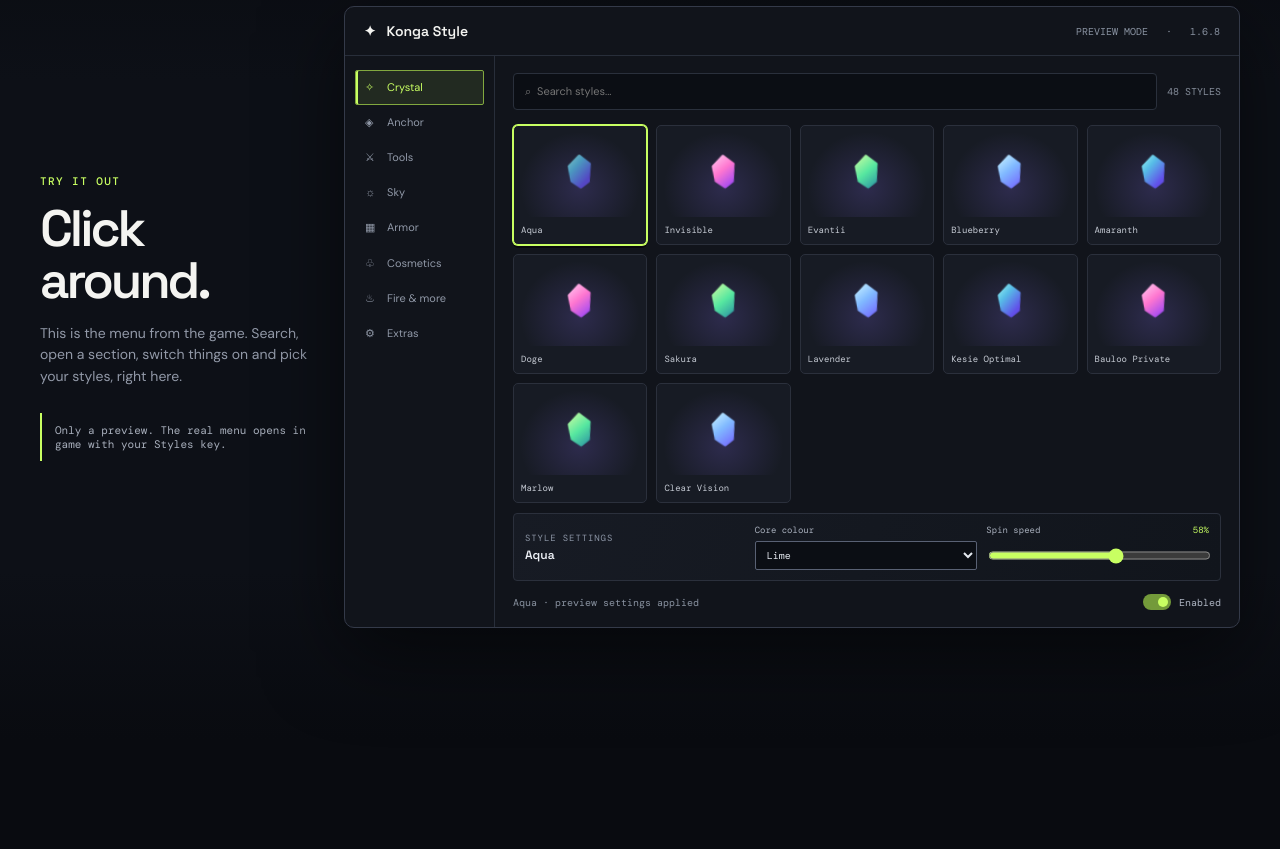
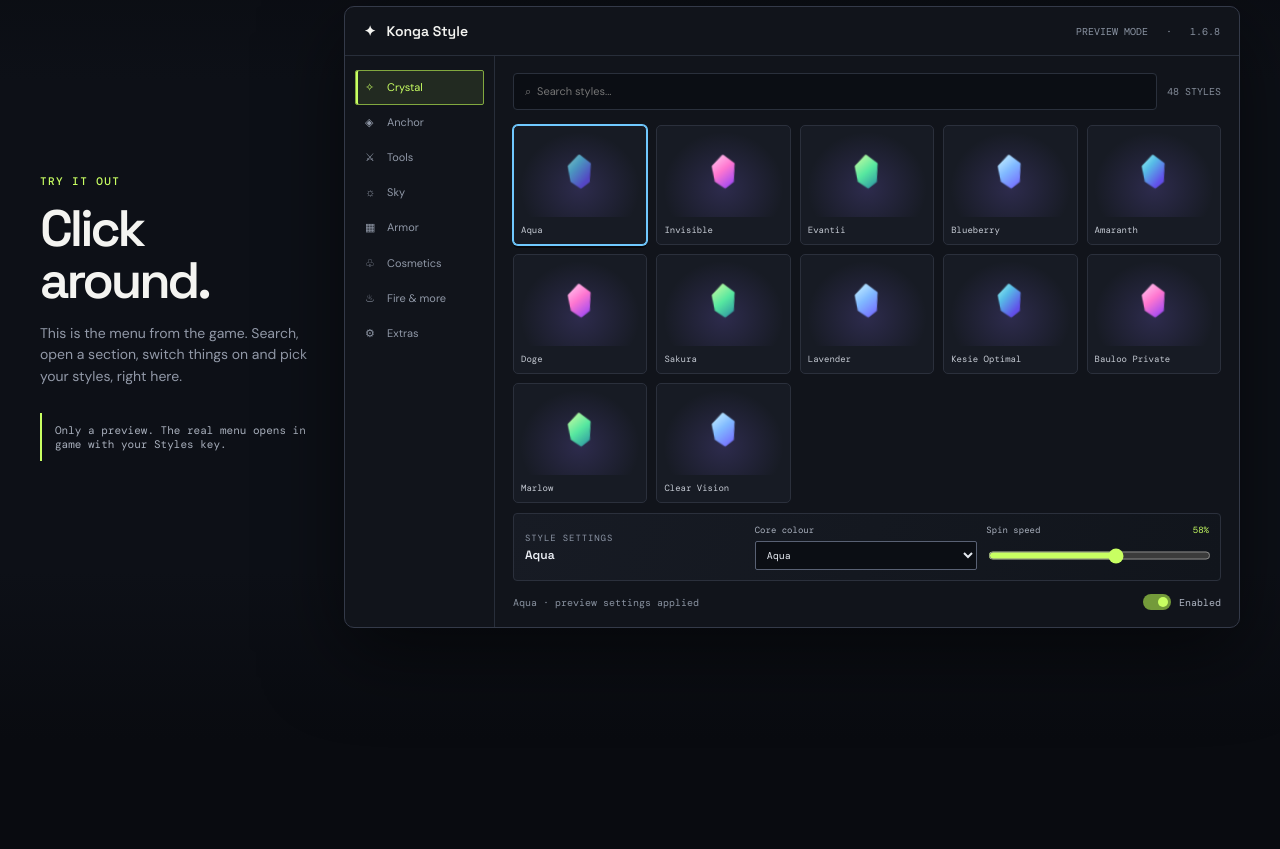
Before and after one commit to wittematteo923-debug/konga-style-site, a plain HTML site: page index.html in a window 1280 px wide. Shown: the part 2300-3149 px from the top of the page. Drawn offline with nearby package versions, Linux system fonts and the light colour scheme.

Commit message:
Set matching Aqua preview default

```diff
--- a/index.html
+++ b/index.html
@@ -139,8 +139,8 @@
       'Fire & more':[{key:'color',label:'Fire tint',type:'select'},{key:'opacity',label:'Fire height',type:'range',value:55}],
       'Extras':[{key:'color',label:'Effect colour',type:'select'},{key:'thickness',label:'Effect size',type:'range',value:52}]
     };
-    function applyDemoSettings(){const active=demoItems.querySelector('.demo-item.active');const color=demoSettings.querySelector('[data-setting="color"]')?.value||'#c8ff62';const range=demoSettings.querySelector('input[type="range"]');const amount=range?Number(range.value):50;demoItems.classList.toggle('preview-disabled',!demoToggle.checked);if(active){active.style.setProperty('--item-accent',color);const icon=active.querySelector('.demo-thumb i');if(icon){icon.style.filter=`drop-shadow(0 0 ${Math.round(4+amount/10)}px ${color})`;icon.style.animationDuration=`${Math.max(1,6-amount*.05)}s`;icon.style.opacity=String(.45+amount/180)}}demoSettings.querySelectorAll('.setting-control input[type="range"]').forEach(input=>{const value=input.closest('.setting-control').querySelector('b');if(value)value.textContent=`${input.value}%`});const selectedLabel=demoSettings.querySelector('.settings-title strong')?.textContent||activeCategory;document.getElementById('demoStatus').textContent=demoToggle.checked?`${selectedStyle||selectedLabel} · preview settings applied`:'Preview disabled';}
-    function renderSettings(){const controls=(settingsByCategory[activeCategory]||settingsByCategory.Crystal).map(def=>{if(def.type==='select')return `<label class="setting-control"><span>${def.label}</span><select data-setting="${def.key}">${settingOptions.map(([label,value])=>`<option value="${value}" ${value==='#c8ff62'?'selected':''}>${label}</option>`).join('')}</select></label>`;return `<label class="setting-control"><span>${def.label}<b>${def.value}%</b></span><input data-setting="${def.key}" type="range" min="0" max="100" value="${def.value}"></label>`}).join('');demoSettings.innerHTML=`<div class="settings-title"><small>STYLE SETTINGS</small><strong>${selectedStyle||activeCategory}</strong></div><div class="settings-controls">${controls}</div>`;demoSettings.querySelectorAll('select,input').forEach(control=>control.addEventListener('input',applyDemoSettings));applyDemoSettings();}
+    function applyDemoSettings(){const active=demoItems.querySelector('.demo-item.active');const color=demoSettings.querySelector('[data-setting="color"]')?.value||'#70c9ff';const range=demoSettings.querySelector('input[type="range"]');const amount=range?Number(range.value):50;demoItems.classList.toggle('preview-disabled',!demoToggle.checked);if(active){active.style.setProperty('--item-accent',color);const icon=active.querySelector('.demo-thumb i');if(icon){icon.style.filter=`drop-shadow(0 0 ${Math.round(4+amount/10)}px ${color})`;icon.style.animationDuration=`${Math.max(1,6-amount*.05)}s`;icon.style.opacity=String(.45+amount/180)}}demoSettings.querySelectorAll('.setting-control input[type="range"]').forEach(input=>{const value=input.closest('.setting-control').querySelector('b');if(value)value.textContent=`${input.value}%`});const selectedLabel=demoSettings.querySelector('.settings-title strong')?.textContent||activeCategory;document.getElementById('demoStatus').textContent=demoToggle.checked?`${selectedStyle||selectedLabel} · preview settings applied`:'Preview disabled';}
+    function renderSettings(){const controls=(settingsByCategory[activeCategory]||settingsByCategory.Crystal).map(def=>{if(def.type==='select')return `<label class="setting-control"><span>${def.label}</span><select data-setting="${def.key}">${settingOptions.map(([label,value])=>`<option value="${value}" ${value==='#70c9ff'?'selected':''}>${label}</option>`).join('')}</select></label>`;return `<label class="setting-control"><span>${def.label}<b>${def.value}%</b></span><input data-setting="${def.key}" type="range" min="0" max="100" value="${def.value}"></label>`}).join('');demoSettings.innerHTML=`<div class="settings-title"><small>STYLE SETTINGS</small><strong>${selectedStyle||activeCategory}</strong></div><div class="settings-controls">${controls}</div>`;demoSettings.querySelectorAll('select,input').forEach(control=>control.addEventListener('input',applyDemoSettings));applyDemoSettings();}
     function drawDemo(){const q=search.value.trim().toLowerCase();const names=(styleNames[activeCategory]||[]).filter(n=>n.toLowerCase().includes(q));document.getElementById('demoCount').textContent=styleCounts[activeCategory]||`${names.length} STYLES`;demoItems.innerHTML=names.length?names.map((n,i)=>`<button type="button" class="demo-item ${i===0?'active':''}" data-name="${n}"><span class="demo-thumb">${activeCategory==='Tools'?'<i class="sword"></i>':activeCategory==='Sky'?'<i class="skydots"></i>':`<i class="${colors[i%4]}"></i>`}</span><span class="demo-name">${n}</span></button>`).join(''):'<div class="empty-state">No styles found. Try another search.</div>';selectedStyle=names[0]||'';demoItems.querySelectorAll('.demo-item').forEach(item=>item.addEventListener('click',()=>{demoItems.querySelectorAll('.demo-item').forEach(x=>x.classList.remove('active'));item.classList.add('active');selectedStyle=item.dataset.name;renderSettings()}));renderSettings();}
     drawDemo();document.getElementById('demoTabs').addEventListener('click',e=>{const b=e.target.closest('button[data-category]');if(!b)return;document.querySelectorAll('#demoTabs button').forEach(x=>x.classList.toggle('active',x===b));activeCategory=b.dataset.category;search.value='';drawDemo()});search.addEventListener('input',drawDemo);
     demoToggle.addEventListener('change',e=>{document.getElementById('toggleText').textContent=e.target.checked?'Enabled':'Disabled';applyDemoSettings()});
```
